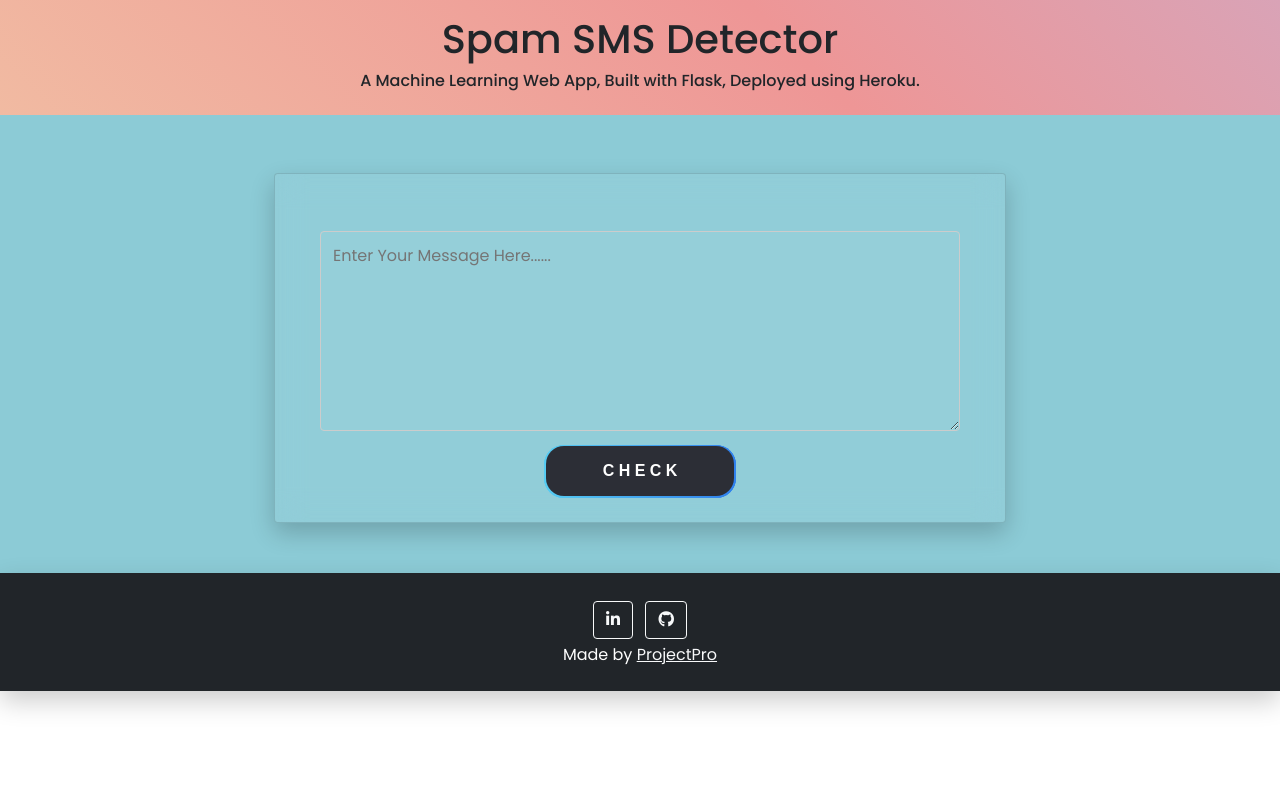
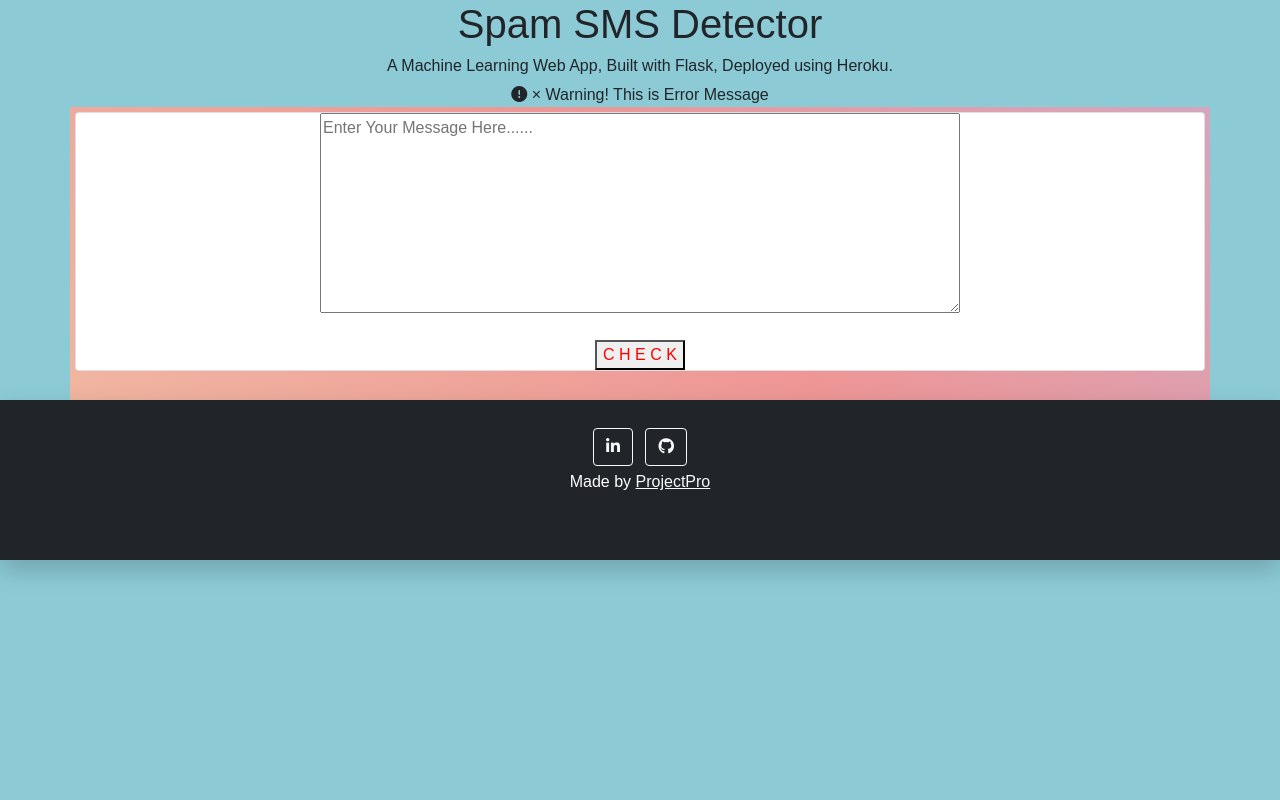
Before and after one commit to Rohanvp07/SMS-Spam-Detector, a Flask app: page / in a window 1280 px wide; the page is wider, and only the part inside the window is pictured. Run offline with Flask 2, Linux system fonts and the light colour scheme; parts of the project's set-up code (start-up, migrations or seed data) failed here and were passed over; some libraries are stand-ins or nearby versions.

Commit message:
Add files via upload

```diff
--- a/static/style.css
+++ b/static/style.css
@@ -1,11 +1,25 @@
 @import url('https://fonts.googleapis.com/css2?family=Poppins:wght@300;400;500;600;700;800;900&display=swap');
 
-body
-{
-    overflow-x: hidden;
+html{
+	height: 100%;
+	margin: 0;
+}
 
+body{
+	font-family: Arial, Helvetica,sans-serif;
+    text-align: center;
+    margin: 0;
+    padding: 0;
+    width: 100%;
+	height: 100%;
+	display: flex;
+  	flex-direction: column;
+
+	background:  rgb(140, 203, 214);
 }
-.cal{
+
+/* Website Title */
+.container{
 	padding: 5px;
 	position: relative;
 	background: linear-gradient(45deg, #d0e69d, #f3d1a9, #ee9696, #b7b8eb, #e0e4e1, #d7e1ec);
@@ -23,445 +37,93 @@
 		background-position: 0 50%;
 	}
 }
-*
-{
+
+.container-heading{
     margin: 0;
-    padding: 0;
-    box-sizing: border-box;
-    font-family: 'Poppins',sans-serif;
-}
-h1
-{
-    text-align: center;
-    margin-top: 10px;
-}
-h6
-{
-    text-align: center;
-    margin-bottom: 20px;
-
-}
-.h{
-    margin-bottom: 5px;
-}
-section
-{
-    display: flex;
-    justify-content: center;
-    align-items: center;
-    min-height: max-content;
-    background:  rgb(140, 203, 214);
-    overflow: hidden;
-    box-sizing:border-box;
-    /*background-image: url('eden.jpg');*/
-    background-size: cover;
-    padding: 10px;
-    width: 100%;
-
 }
 
-.danger
-{
-    color: red;
-}
-.safe
-{
-    color: green;
-}
-/*
-section::before
-{
-    content: '';
-    position: fixed;
-    top:0;
-    left: 0;
-    width: 100%;
-    height: 100%;
-    background: #e98d89;
-    clip-path: circle(45% at 100% -20%);
+.container span{
+    color: #ff0000;
 }
 
-section::after
-{
-    content: '';
-    position: fixed;
-    top:0;
-    left: 0;
-    width: 100%;
-    height: 100%;
-    background: #47aafa;
-    clip-path: circle(45% at 0% 100%)   ;
-}
-*/
-.alert1 {
-  position: absolute;
-  z-index: 10;
-  right: 0px;
-  width: max-content;
-  top:5px;
-  padding: 20px 40px;
-  background: #ffdb9b;
-  border-radius: 4px;
-  border-left: 8px solid #ffa502;
-  color: black;
-  opacity:0;
-  pointer-events: auto;
+.description p{
+    font-style: italic;
+    font-size: 14px;
+    margin: 3px 0 0;
 }
 
-.alert1.showAlert
-{
-    opacity: 1;
-    pointer-events: auto;
+/* Text Area */
+.ml-container{
+    margin: 30px 0;
+	flex: 1 0 auto;
 }
 
-.alert1.show
-{
-    animation: show_slide 1s ease forwards;
+.message-box{
+    margin-bottom: 20px;
 }
-@keyframes show_slide {
-    0%
-    {
-        transform: translateX(100%);
-    }
-    40%
-    {
-        transform: translateX(-10%);
-    }
-    80%
-    {
-        transform: translateX(0%);
-    }
-    100%
-    {
-        transform: translateX(-10px);
-    }
 
+/* Predict Button */
+.my-cta-button{
+    background: #f9f9f9;
+    border: 2px solid #000000;
+    border-radius: 1000px;
+    box-shadow: 3px 3px #8c8c8c;
+    padding: 10px 36px;
+    color: #000000;
+    display: inline-block;
+    text-align: center;
+}
+
+.my-cta-button:hover{
+    color: #ff0000;
+    border: 2px solid #ff0000;
+}
+
+.my-cta-button:active{
+    box-shadow: 0 0;
 }
 
 
+/* Footer */
+.footer{
+    font-size: 14px;
+	padding: 20px;
+	flex-shrink: 0;
+	position: relative;
+	background: linear-gradient(45deg, #ffffff, #ffffff, #f9f9f9, #eeeeee, #e0e4e1, #d7e1ec);
+	background-size: 500% 500%;
+	animation: change-gradient 10s ease-in-out infinite;
+}
 
-.alert1.hide
-{
-    animation: hide_slide 1s ease forwards;
-}
-@keyframes hide_slide {
-    0%
-    {
-        transform: translateX(-10px);
-    }
-    40%
-    {
-        transform: translateX(0%);
-    }
-    80%
-    {
-        transform: translateX(-10%);
-    }
-    100%
-    {
-        transform: translateX(100%);
-    }
-
+.contact-icon{
+	color: #000000;
+	padding: 7px;
 }
 
 
-.alert1 .fa-exclamation-circle
-{
-    position: absolute;
-    left: 20px;
-    top: 50%;
-    transform: translateY(-50%);
-    color: #ce8500;
-    font-size: 30px;
+.contact-icon:hover{
+	color: #8c8c8c;
 }
 
-.alert1 .msg
-{
-    padding: 0 15px;
-    font-size: 0.9rem;
-    color: #ce8500;
+.footer-description{
+	margin: 0;
+	font-size: 12px;
 }
 
-.closebtn {
-  position: absolute;
-  right: 0px;
-  padding: 20px 18px;
-  top: 50%;
-  transform: translateY(-50%);
-  background: #ffd080;
-
-  cursor: pointer;
-
+/* Result */
+.results{
+    padding: 30px 0 0;
+	flex: 1 0 auto;
 }
 
-
-
-.closebtn:hover {
-  color: black;
+.danger{
+    color: #ff0000;
 }
 
-.foot
-{
-    text-align: center;
-    font-size: black;
+.safe{
+    color: green;
 }
 
-.container
-{
-
-    position: relative;
-    width: 60%;
-    height: 400px;
-    z-index: 10;
-    margin-top: 3%;
-    display: flex;
-    justify-content: center;
-    align-items: center;
-    flex-direction: column;
+.gif{
+	width: 30%;
 }
-
-
-.container .card
-{
-    position: relative;
-    width: 100%;
-    height: max-content;
-    padding: 20%;
-    margin: 30px 40px;
-    display: flex;
-    justify-content: center;
-    align-items: center;
-    background: rgba(175, 91, 91, 0.05);
-    box-shadow: 0 10px 25px rgba(0, 0, 0, 0.2);
-    backdrop-filter: blur(15px);
-}
-
-.container .card .imgBx
-{
-    position: relative;
-    display: flex;
-    justify-content: center;
-    align-items: center;
-    flex-direction: column;
-    padding: 20px;
-    transition: 0.5s ease-in-out;
-}
-
-
-
-.container .card .imgBx img
-{
-    max-width: 100%;
-    margin: 0 0 20px;
-    transition: 0.5s ease-in-out;
-
-}
-
-.container .card:hover .imgBx img
-{
-    transform: translateY(-50px) scale(1.5)
-
-}
-
-.container .card .imgBx img
-{
-    max-width: 100%;
-    margin: 0 0 20px;
-    transition: 0.5s ease-in-out;
-
-}
-.container .card .imgBx h4
-{
-    color: #fff;
-    font-weight: 600;
-    text-align: center;
-}
-.container .card .imgBx h5
-{
-    color: #fff;
-    font-weight: 600;
-    text-align: center;
-}
-.container .card .imgBx .h h6
-{
-    color: #fff;
-    font-weight: 600;
-    text-align: center;
-}
-
-label
-{
-    color: #fff;
-    font-weight: 600;
-}
-.container .card
-{
-    position: relative;
-    width: 100%;
-    height: 350px;
-    margin: 30px 40px;
-    display: flex;
-    justify-content: center;
-    align-items: center;
-    background: rgba(255, 255, 255, 0.05);
-    box-shadow: 0 10px 25px rgba(0, 0, 0, 0.2);
-    backdrop-filter: blur(15px);
-}
-
-.container .card .imgBx
-{
-    position: relative;
-    display: flex;
-    justify-content: center;
-    align-items: center;
-    flex-direction: column;
-    padding: 20px;
-    transition: 0.5s ease-in-out;
-}
-
-.container .card1 .imgBx .mal
-{
-    text-align: center;
-}
-
-.message-box{
-    margin-top: 25%;
-    background: rgba(255, 255, 255, 0.03);
-    color: black;
-}
-textarea {
-    -webkit-box-sizing: border-box;
-    -moz-box-sizing: border-box;
-    box-sizing: border-box;
-
-    width: 100%;
-    padding: 12px;
-    border: 1px solid #ccc;
-    border-radius: 4px;
-    resize: vertical;
-}
-
-
-.btn-sim
-{
-
-    position: relative;
-    width: 30%;
-    padding: 0.1em;
-    margin-top: 1%;
-    margin-bottom: 20%;
-    background: linear-gradient(to right,#56ccf2,#2f80ed);
-    border:0;
-    cursor: pointer;
-    border-radius: 20px;
-
-}
-.btn-sim::before,
-.btn-sim::after{
-    content: '';
-    position:absolute;
-    left: 0;
-    right: 0;
-    top: 0;
-    bottom: 0;
-    background: linear-gradient(to right,#56ccf2,#2f80ed);
-    border-radius: 20px;
-    transition: all .5s ease-in-out;
-}
-
-.btn-sim:hover::before{
-    filter: blur(5px);
-}
-.btn-sim:hover::after
-{
-    filter: blur(15px);
-}
-.btn-sim:hover
-{
-   animation: hue 3s linear infinite;
-}
-@keyframes hue {
-    0%
-    {
-        filter: hue-rotate(0deg);
-    }
-    100%
-    {
-        filter: hue-rotate(360deg);
-    }
-}
-
-
-.btn-sim span
-{
-    position: relative;
-    z-index: 3;
-    display: block;
-    padding: 0.8rem;
-    font-family:'Montserrat',sans-serif;
-    font-size: 1rem;
-    font-weight: bold;
-    color: #fff;
-    text-transform: uppercase;
-    background-color: #2c2e36;
-    border-radius: 18px;
-
-}
-
-.copy
-{
-    font-size: 1rem;
-}
-
-@media (max-width: 517px) {
-
-    .section
-    {
-        padding: 0px;
-    }
-    .container {
-        flex-direction: column;
-        width: 100%;
-    }
-    .container .card1
-    {
-        width: 100%;
-    }
-
-    form{
-        width: 100%;
-    }
-    .container .card .imgBx
-    {
-        width: 200px;
-        height: 273px;
-    }
-    .btn-sim
-    {
-        font-size: 0.8rem;
-        width: 20%;
-    }
-    .alert1
-    {
-        width: 0;
-        display: none;
-    }
-
-  }
-
-
-  @media (max-width: 768px) {
-    .container {
-        flex-direction: column;
-    }
-    .container .card1
-    {
-        width: 100%;
-    }
-
-    form{
-        width: 100%;
-    }
-
-
-  }
```
